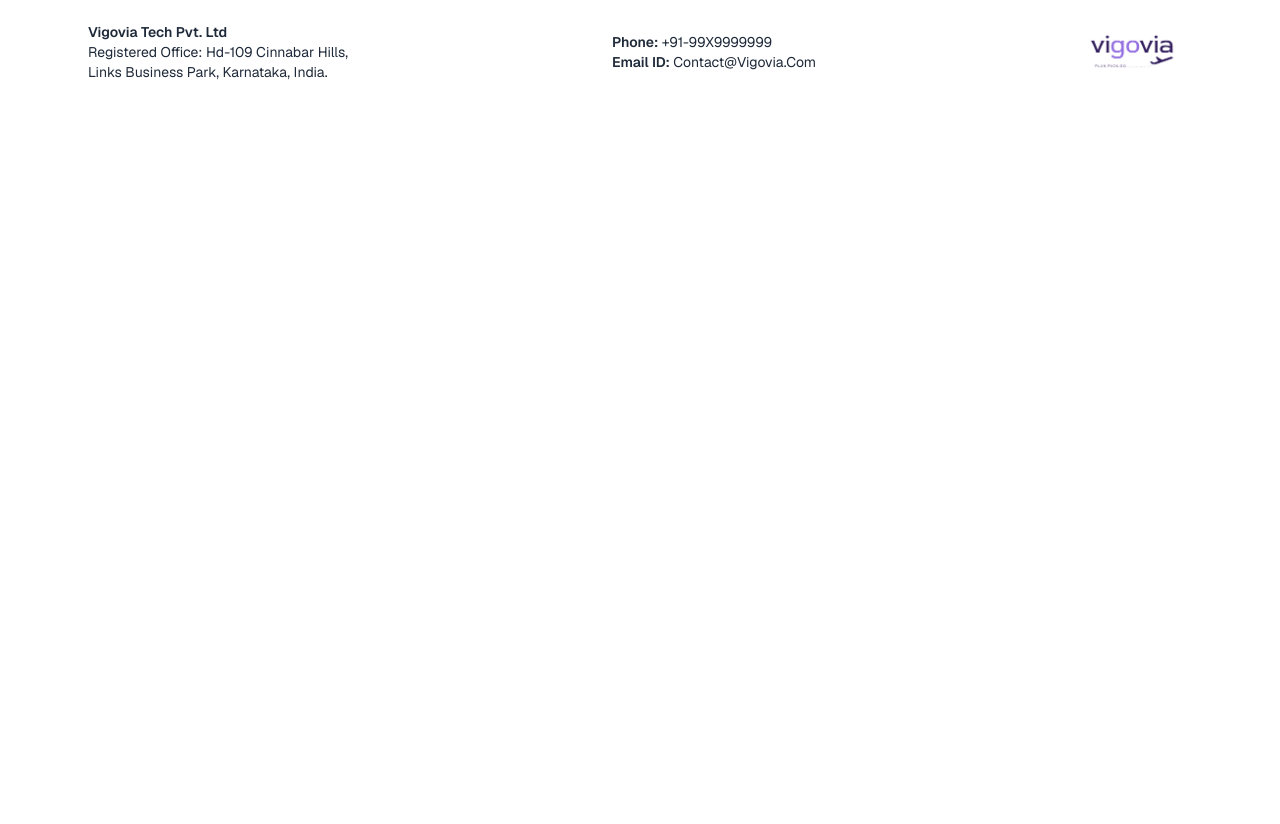
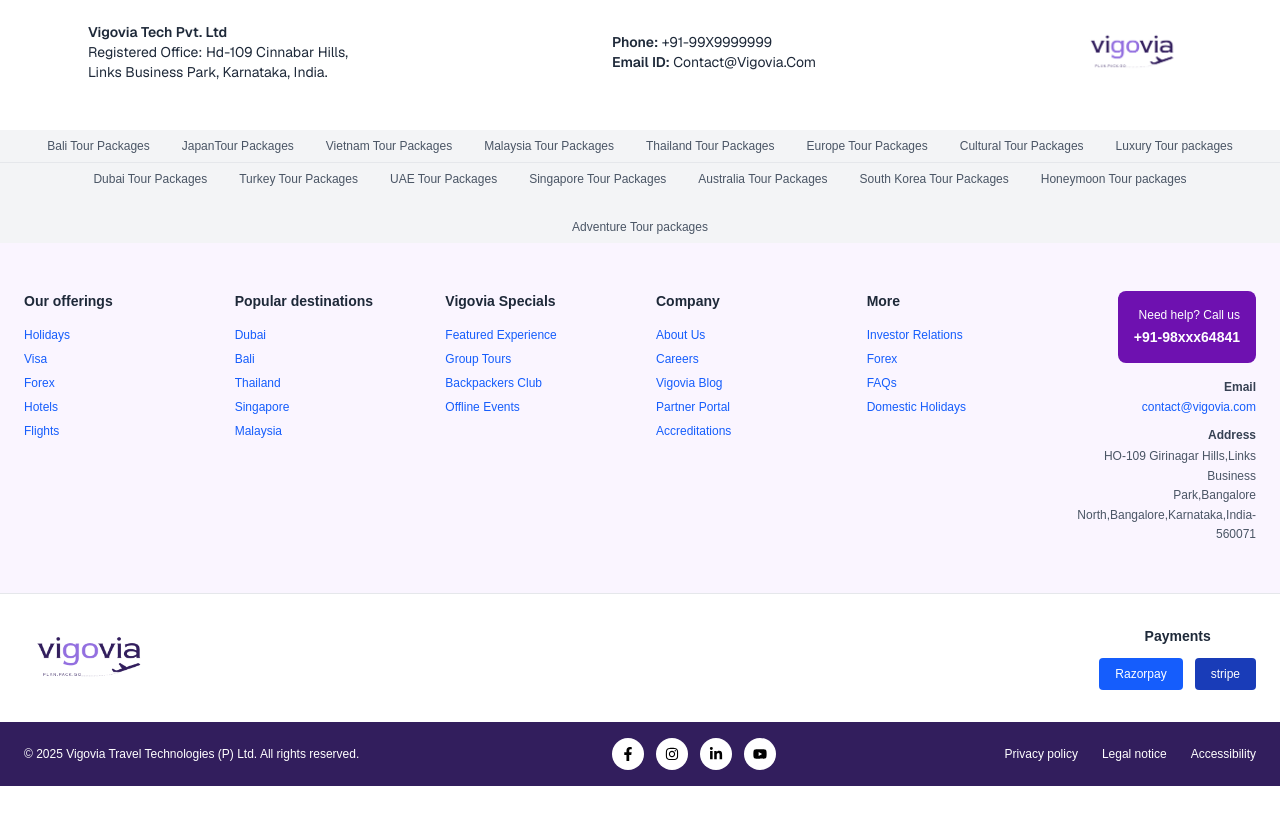
Before and after one commit to Hari-hara7/Vigovia-Assignment, a Next.js app in the folder my-app/: page / in a window 1280 px wide. Shown: the part 5800-6624 px from the top of the page. Before the commit the page ends 5930 px from the top, so only its background shows below. Built offline with nearby package versions, Linux system fonts and the light colour scheme.

Commit message:
90% done

```diff
--- a/my-app/app/fivth/page.tsx
+++ b/my-app/app/fivth/page.tsx
@@ -0,0 +1,200 @@
+'use client'
+
+import React from 'react'
+import { FaFacebookF, FaInstagram, FaLinkedinIn, FaYoutube } from 'react-icons/fa'
+
+import Image from 'next/image';
+
+export default function FooterPage() {
+  return (
+    <div className="min-h-screen bg-white">
+      {/* Top Navigation Bars - Light Blue/Gray */}
+      <div className="bg-gray-100 text-gray-600 text-xs py-2 border-b border-gray-200">
+        <div className="max-w-7xl mx-auto px-4">
+          <div className="flex flex-wrap justify-center gap-8 text-center">
+            <span className="cursor-pointer hover:text-blue-600">Bali Tour Packages</span>
+            <span className="cursor-pointer hover:text-blue-600">JapanTour Packages</span>
+            <span className="cursor-pointer hover:text-blue-600">Vietnam Tour Packages</span>
+            <span className="cursor-pointer hover:text-blue-600">Malaysia Tour Packages</span>
+            <span className="cursor-pointer hover:text-blue-600">Thailand Tour Packages</span>
+            <span className="cursor-pointer hover:text-blue-600">Europe Tour Packages</span>
+            <span className="cursor-pointer hover:text-blue-600">Cultural Tour Packages</span>
+            <span className="cursor-pointer hover:text-blue-600">Luxury Tour packages</span>
+          </div>
+        </div>
+      </div>
+
+      <div className="bg-gray-100 text-gray-600 text-xs py-2">
+        <div className="max-w-7xl mx-auto px-4">
+          <div className="flex flex-wrap justify-center gap-8 text-center">
+            <span className="cursor-pointer hover:text-blue-600">Dubai Tour Packages</span>
+            <span className="cursor-pointer hover:text-blue-600">Turkey Tour Packages</span>
+            <span className="cursor-pointer hover:text-blue-600">UAE Tour Packages</span>
+            <span className="cursor-pointer hover:text-blue-600">Singapore Tour Packages</span>
+            <span className="cursor-pointer hover:text-blue-600">Australia Tour Packages</span>
+            <span className="cursor-pointer hover:text-blue-600">South Korea Tour Packages</span>
+            <span className="cursor-pointer hover:text-blue-600">Honeymoon Tour packages</span>
+            <span className="cursor-pointer hover:text-blue-600">Adventure Tour packages</span>
+          </div>
+        </div>
+      </div>
+
+      {/* Main Footer Content - Light Purple Background */}
+      <div className="bg-purple-50 py-12">
+        <div className="max-w-7xl mx-auto px-6">
+          <div className="grid grid-cols-2 md:grid-cols-6 gap-8">
+
+            {/* Our offerings */}
+            <div>
+              <h3 className="font-semibold text-gray-800 mb-4 text-sm">Our offerings</h3>
+              <ul className="space-y-2 text-xs text-blue-600">
+                <li className="cursor-pointer hover:underline">Holidays</li>
+                <li className="cursor-pointer hover:underline">Visa</li>
+                <li className="cursor-pointer hover:underline">Forex</li>
+                <li className="cursor-pointer hover:underline">Hotels</li>
+                <li className="cursor-pointer hover:underline">Flights</li>
+              </ul>
+            </div>
+
+            {/* Popular destinations */}
+            <div>
+              <h3 className="font-semibold text-gray-800 mb-4 text-sm">Popular destinations</h3>
+              <ul className="space-y-2 text-xs text-blue-600">
+                <li className="cursor-pointer hover:underline">Dubai</li>
+                <li className="cursor-pointer hover:underline">Bali</li>
+                <li className="cursor-pointer hover:underline">Thailand</li>
+                <li className="cursor-pointer hover:underline">Singapore</li>
+                <li className="cursor-pointer hover:underline">Malaysia</li>
+              </ul>
+            </div>
+
+            {/* Vigovia Specials */}
+            <div>
+              <h3 className="font-semibold text-gray-800 mb-4 text-sm">Vigovia Specials</h3>
+              <ul className="space-y-2 text-xs text-blue-600">
+                <li className="cursor-pointer hover:underline">Featured Experience</li>
+                <li className="cursor-pointer hover:underline">Group Tours</li>
+                <li className="cursor-pointer hover:underline">Backpackers Club</li>
+                <li className="cursor-pointer hover:underline">Offline Events</li>
+              </ul>
+            </div>
+
+            {/* Company */}
+            <div>
+              <h3 className="font-semibold text-gray-800 mb-4 text-sm">Company</h3>
+              <ul className="space-y-2 text-xs text-blue-600">
+                <li className="cursor-pointer hover:underline">About Us</li>
+                <li className="cursor-pointer hover:underline">Careers</li>
+                <li className="cursor-pointer hover:underline">Vigovia Blog</li>
+                <li className="cursor-pointer hover:underline">Partner Portal</li>
+                <li className="cursor-pointer hover:underline">Accreditations</li>
+              </ul>
+            </div>
+
+            {/* More */}
+            <div>
+              <h3 className="font-semibold text-gray-800 mb-4 text-sm">More</h3>
+              <ul className="space-y-2 text-xs text-blue-600">
+                <li className="cursor-pointer hover:underline">Investor Relations</li>
+                <li className="cursor-pointer hover:underline">Forex</li>
+                <li className="cursor-pointer hover:underline">FAQs</li>
+                <li className="cursor-pointer hover:underline">Domestic Holidays</li>
+              </ul>
+            </div>
+
+            {/* Contact Info */}
+            <div className="text-right">
+              <div className="bg-purple-800 text-white p-4 rounded-lg mb-4 inline-block">
+                <p className="text-xs mb-1">Need help? Call us</p>
+                <p className="text-sm font-bold">+91-98xxx64841</p>
+              </div>
+
+              <div className="text-xs text-gray-700 text-right">
+                <p className="font-semibold mb-1">Email</p>
+                <p className="text-blue-600 mb-3 cursor-pointer hover:underline">contact@vigovia.com</p>
+
+                <p className="font-semibold mb-1">Address</p>
+                <p className="text-xs leading-relaxed text-gray-600">
+                  HO-109 Girinagar Hills,Links Business<br/>
+                  Park,Bangalore<br/>
+                  North,Bangalore,Karnataka,India-560071
+                </p>
+              </div>
+            </div>
+          </div>
+        </div>
+      </div>
+
+      {/* Bottom Section with Logo, Payments, and Social */}
+      <div className="bg-white py-8 border-t border-gray-200 align-center">
+        <div className="max-w-7xl mx-auto px-6">
+          <div className="flex flex-col md:flex-row items-center justify-between">
+
+            {/* Logo */}
+           <div className="mb-6 md:mb-0 flex flex-col items-start">
+     <Image
+        src="/logo.png"
+        alt="Vigovia Logo"
+        width={140}
+        height={50}
+        className="object-contain"
+        priority
+      />
+
+</div>
+
+        {/* Payment Methods */}
+<div className="flex flex-col items-center justify-center text-center">
+  <h4 className="font-semibold text-gray-800 mb-3 text-sm">Payments</h4>
+  <div className="flex gap-3 justify-center">
+    <div className="bg-blue-600 text-white px-4 py-2 rounded text-xs font-medium">
+      Razorpay
+    </div>
+    <div className="bg-blue-800 text-white px-4 py-2 rounded text-xs font-medium">
+      stripe
+    </div>
+  </div>
+</div>
+
+          </div>
+        </div>
+      </div>
+
+      {/* Copyright Footer - Dark Purple */}
+      <div className="bg-[#321e5d] text-white py-4">
+        <div className="max-w-7xl mx-auto px-6">
+          <div className="flex flex-col md:flex-row items-center justify-between text-xs">
+            <p>© 2025 Vigovia Travel Technologies (P) Ltd. All rights reserved.</p>
+
+               {/* Social Media Icons */}
+              <div className="flex gap-3 ml-6">
+                <div className="w-8 h-8 bg-white rounded-full flex items-center justify-center hover:bg-gray-100 cursor-pointer transition-colors">
+                  <FaFacebookF size={14} className="text-black" />
+                </div>
+                <div className="w-8 h-8 bg-white rounded-full flex items-center justify-center hover:bg-gray-100 cursor-pointer transition-colors">
+                  <FaInstagram size={14} className="text-black" />
+                </div>
+                <div className="w-8 h-8 bg-white rounded-full flex items-center justify-center hover:bg-gray-100 cursor-pointer transition-colors">
+                  <FaLinkedinIn size={14} className="text-black" />
+                </div>
+                <div className="w-8 h-8 bg-white rounded-full flex items-center justify-center hover:bg-gray-100 cursor-pointer transition-colors">
+                  <FaYoutube size={14} className="text-black" />
+                </div>
+              </div>
+
+            <div className="flex items-center gap-6 mt-2 md:mt-0">
+              {/* Legal Links */}
+              <div className="flex gap-6">
+                <a href="#" className="hover:underline cursor-pointer">Privacy policy</a>
+                <a href="#" className="hover:underline cursor-pointer">Legal notice</a>
+                <a href="#" className="hover:underline cursor-pointer">Accessibility</a>
+              </div>
+
+
+            </div>
+          </div>
+        </div>
+      </div>
+    </div>
+  )
+}
--- a/my-app/app/page.tsx
+++ b/my-app/app/page.tsx
@@ -4,6 +4,7 @@
 import Notes from './notes/page';
 import Second from './second/page';
 import Fourth from './fourth/page';
+import Fivth from './fivth/page';
 
 export default function MainPage() {
   return (
@@ -12,6 +13,7 @@
       <Second/>
       <Notes />
       <Fourth />
+      <Fivth />
     </main>
   );
 }
```
